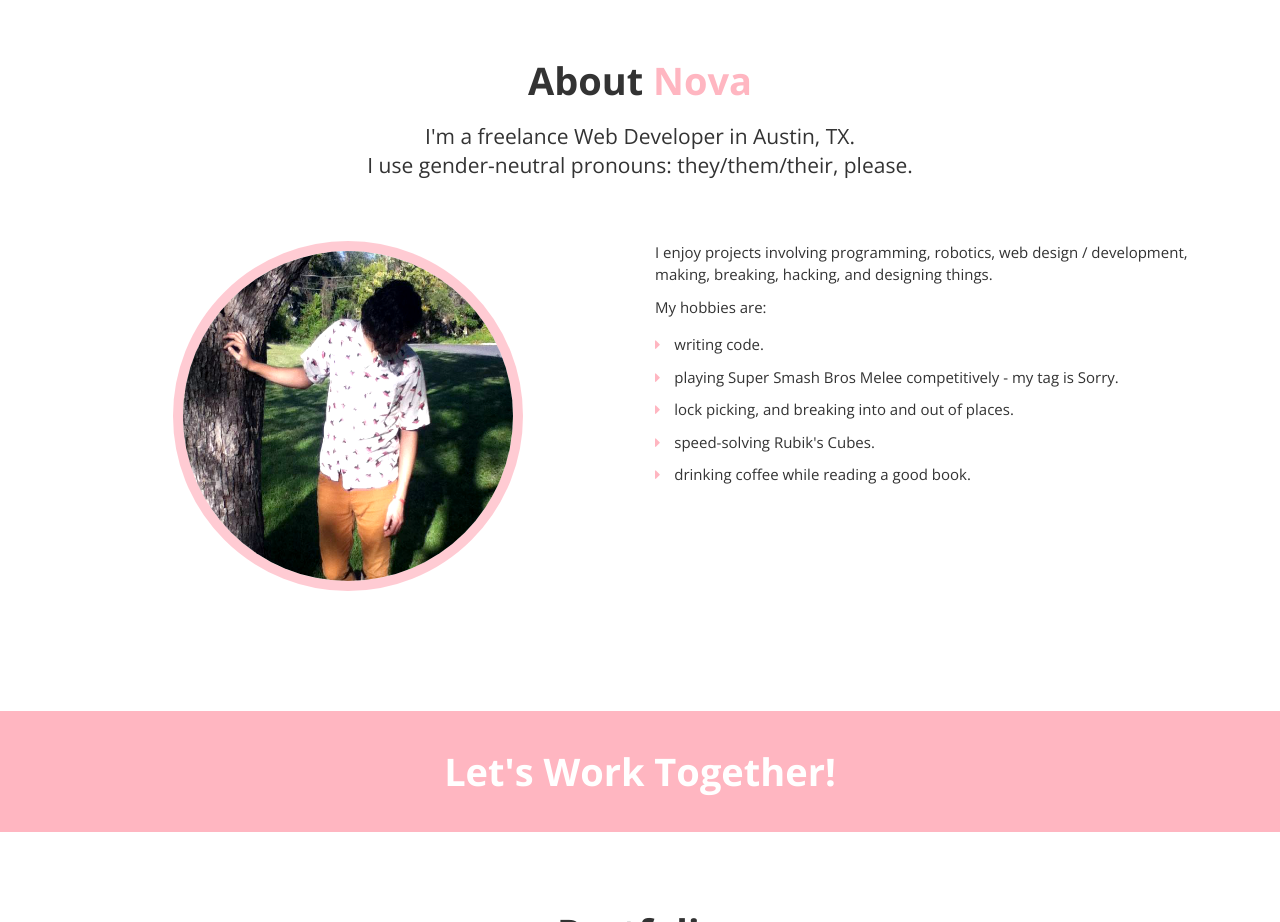
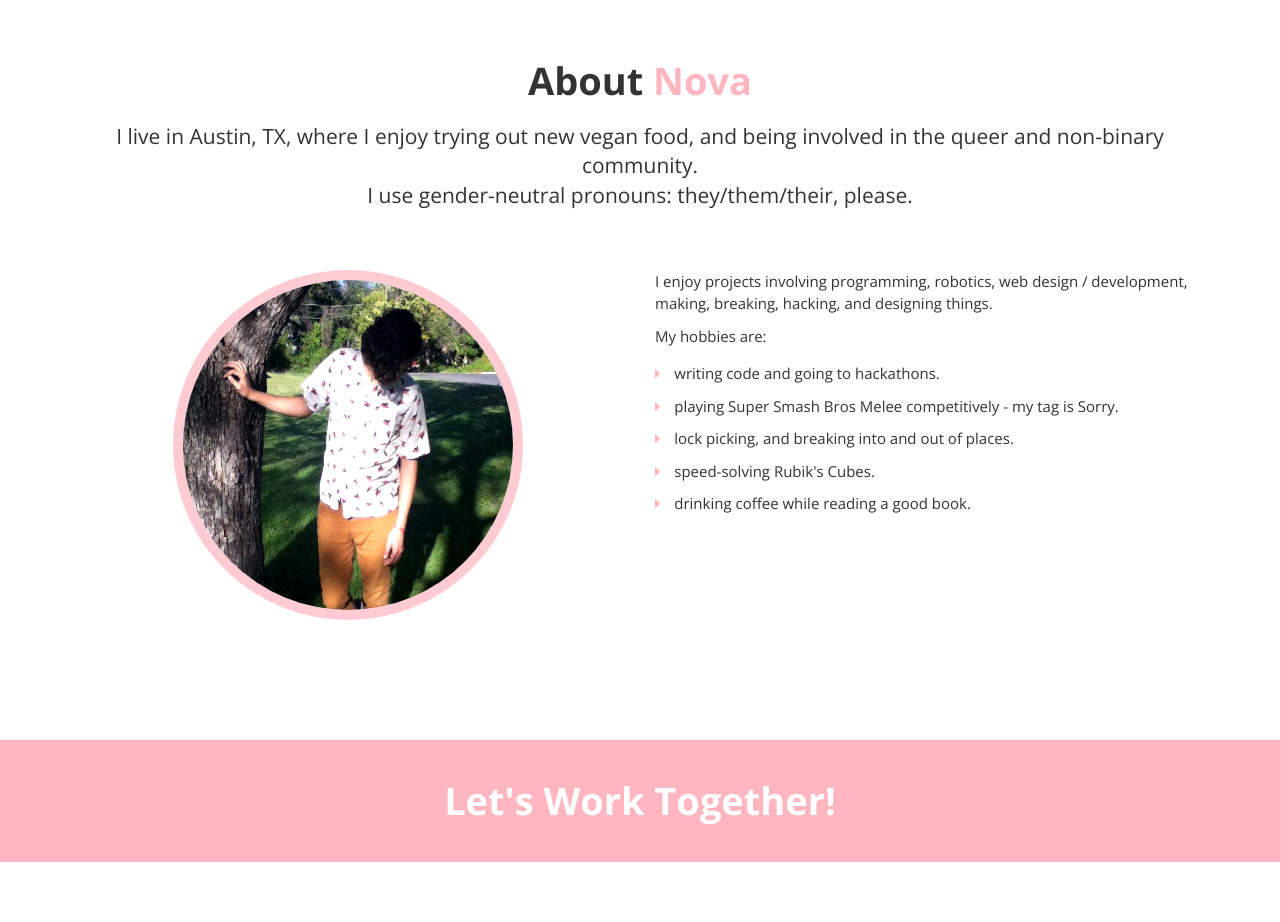
Before and after one commit to novacourtois/modern_portfolio, a plain HTML site: page index.html in a window 1280 px wide. Shown: the part 820-1742 px from the top of the page. Drawn offline with nearby package versions, Linux system fonts and the light colour scheme.

Commit message:
changed -about-

```diff
--- a/index.html
+++ b/index.html
@@ -118,7 +118,7 @@
 				<div class="row">
 					<div class="col-md-12">
 						<h1 id="about" class="title text-center">About <span>Nova</span></h1>
-						<p class="lead text-center">I'm a freelance Web Developer in Austin, TX.<br> I use gender-neutral pronouns: they/them/their, please.</p>
+						<p class="lead text-center">I live in Austin, TX, where I enjoy trying out new vegan food, and being involved in the queer and non-binary community. <br> I use gender-neutral pronouns: they/them/their, please.</p>
 						<div class="space"></div>
 						<div class="row">
 							<div class="col-md-6">
@@ -129,7 +129,7 @@
 								<p>I enjoy projects involving programming, robotics, web design / development, making, breaking, hacking, and designing things.</p>
 								<p>My hobbies are:</p>
 								<ul class="list-unstyled">
-									<li><i class="fa fa-caret-right pr-10 text-colored"></i> writing code.</li>
+									<li><i class="fa fa-caret-right pr-10 text-colored"></i> writing code and going to hackathons.</li>
 									<li><i class="fa fa-caret-right pr-10 text-colored"></i> playing Super Smash Bros Melee competitively - my tag is Sorry.</li>
 									<li><i class="fa fa-caret-right pr-10 text-colored"></i> lock picking, and breaking into and out of places.</li>
 									<li><i class="fa fa-caret-right pr-10 text-colored"></i> speed-solving Rubik's Cubes.</li>
```
